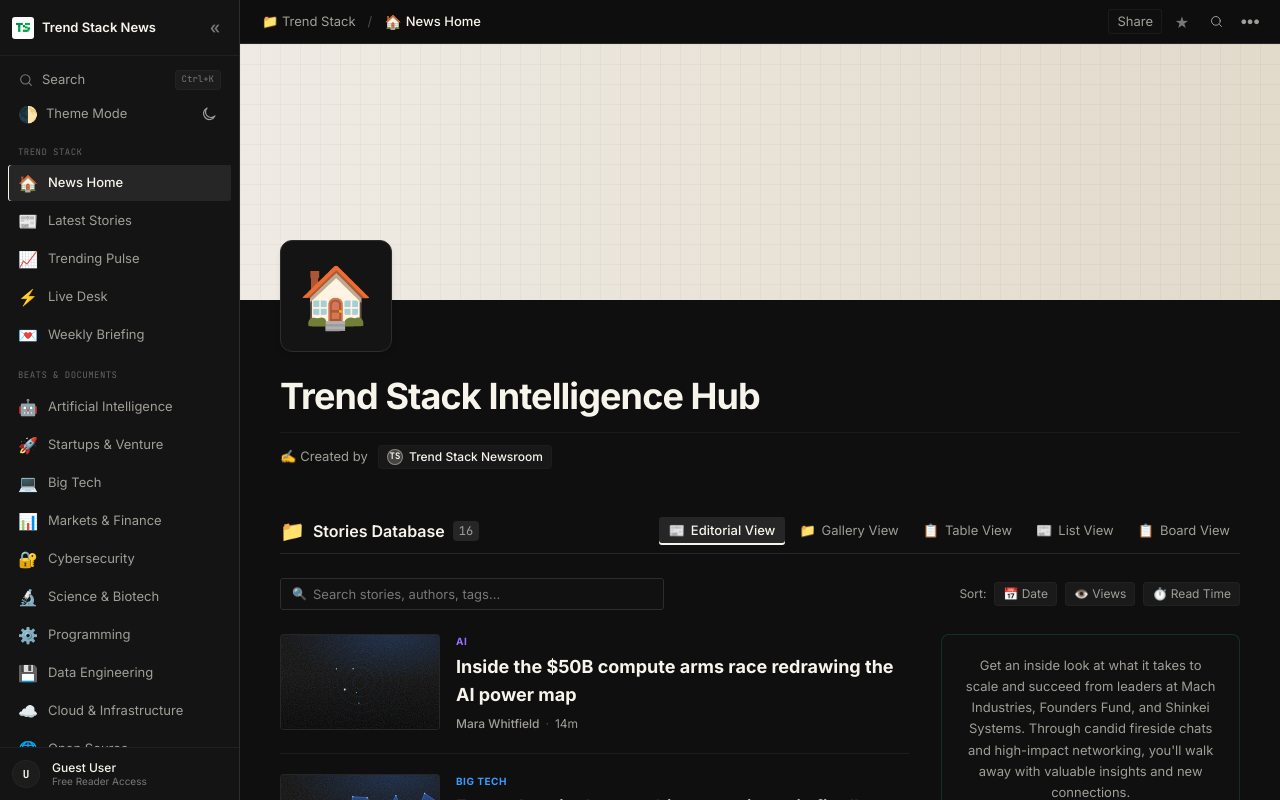
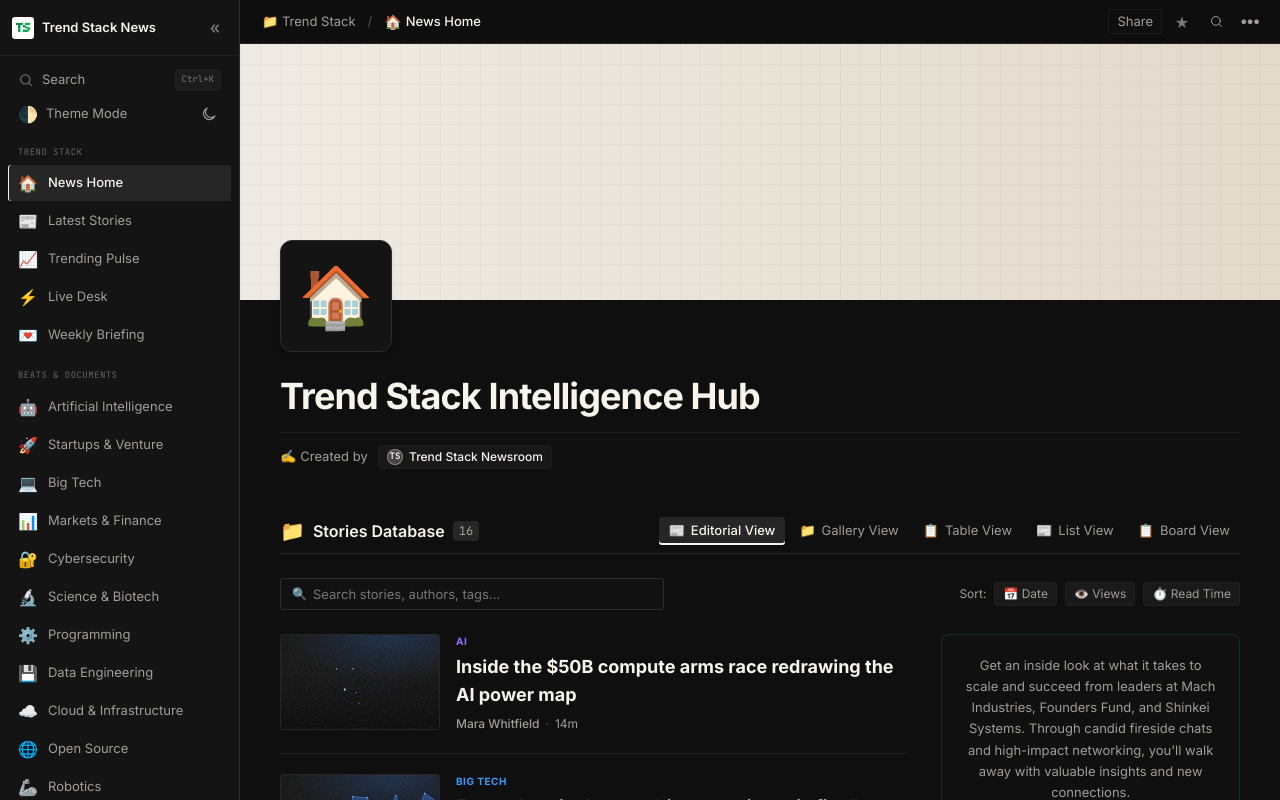
Before and after one commit to IBE-GIDEON/trend-stack, a Next.js app: page /dashboard in a window 1280 px wide. Built offline with nearby package versions, Linux system fonts and the light colour scheme.

Commit message:
style: remove Guest User footer panel from sidebar

```diff
--- a/components/layout/NotionSidebar.tsx
+++ b/components/layout/NotionSidebar.tsx
@@ -158,19 +158,6 @@ export function NotionSidebar({ onSearchOpen }: { onSearchOpen: () => void }) {
             ))}
           </div>
         </div>
-
-        {/* Sidebar Footer User Info */}
-        <div className="border-t border-fog/50 bg-charcoal p-3">
-          <div className="flex items-center gap-3">
-            <div className="flex h-7 w-7 items-center justify-center bg-graphite rounded-full border border-fog/50 font-mono text-[11px] font-bold text-soft select-none">
-              U
-            </div>
-            <div className="min-w-0 flex-1 leading-tight">
-              <p className="truncate text-[12px] font-medium text-soft">Guest User</p>
-              <p className="truncate text-[10px] text-ash">Free Reader Access</p>
-            </div>
-          </div>
-        </div>
       </aside>
     </>
   );
```
